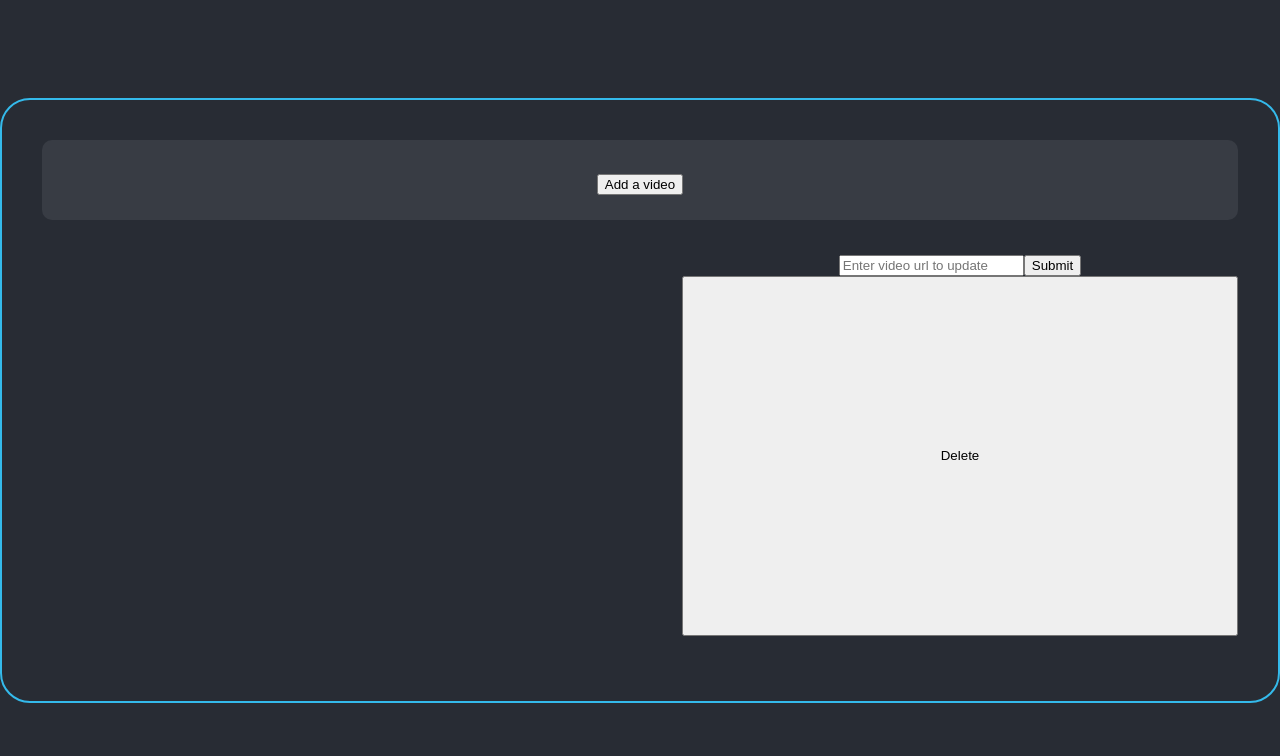
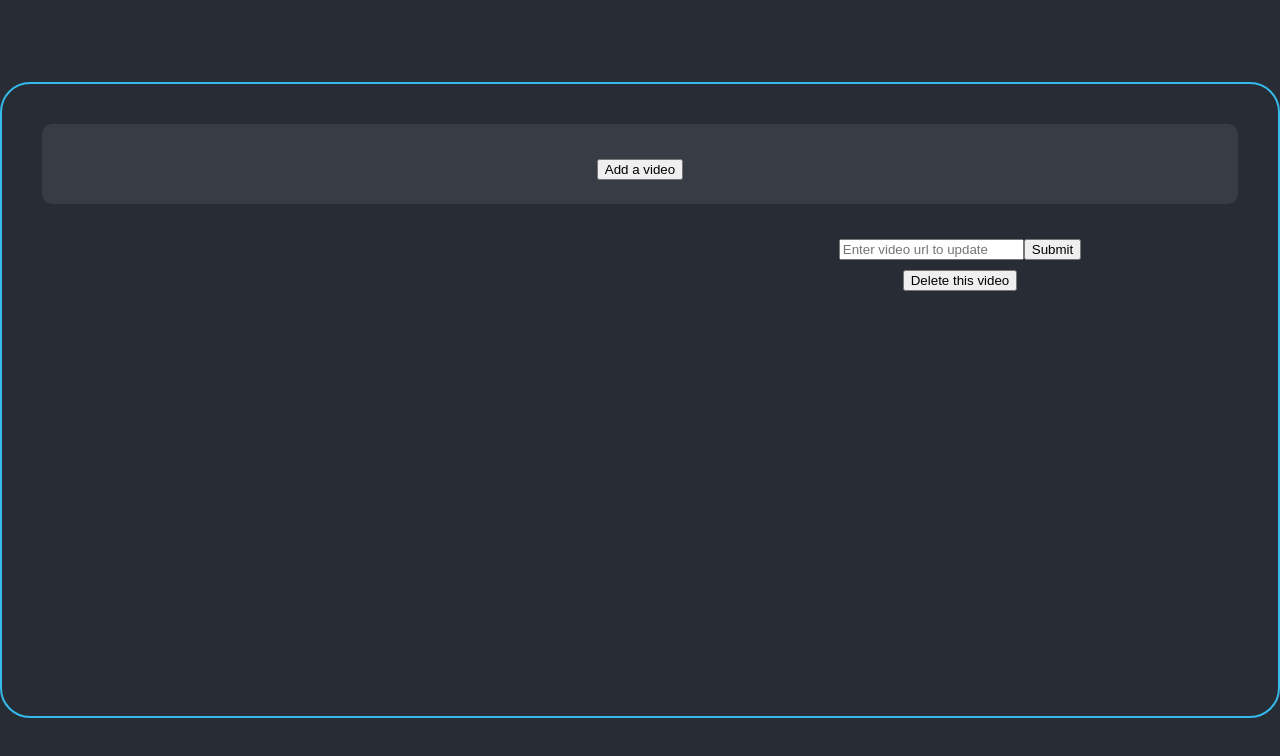
Before and after one commit to lancemahon/react-video-portfolio-practice, a React (Create React App) app: page / in a window 1280 px wide. Shown: the top 756 px of the page. Built offline with nearby package versions, Linux system fonts and the light colour scheme.

Commit message:
DeleteButton now alternates sides as well
-I put DeleteButton inside the InputBarPositioner,
maybe I should rename the positioner, we'll see.

```diff
--- a/src/components/delete-button.js
+++ b/src/components/delete-button.js
@@ -7,7 +7,7 @@ function DeleteButton ({id}) {
   return (
     <button onClick={() => {
       console.log('Clicked delete button, id is: ' + id)
-      deleteVideo(id)}}>Delete</button>
+      deleteVideo(id)}}>Delete this video</button>
   )
 }
 
--- a/src/components/video-box.js
+++ b/src/components/video-box.js
@@ -30,15 +30,15 @@ function VideoBox({side, url, id}) {
             placeholderText='Enter video url to update'
             id={id}
           />
+          <DeleteButton
+          id={id}
+          />
         </InputBarPositioner>
         <VideoPositioner side={side}>
           <Video
             url={url}
           />
         </VideoPositioner>
-        <DeleteButton
-        id={id}
-        />
       </Box>
     </div>
   )
```
